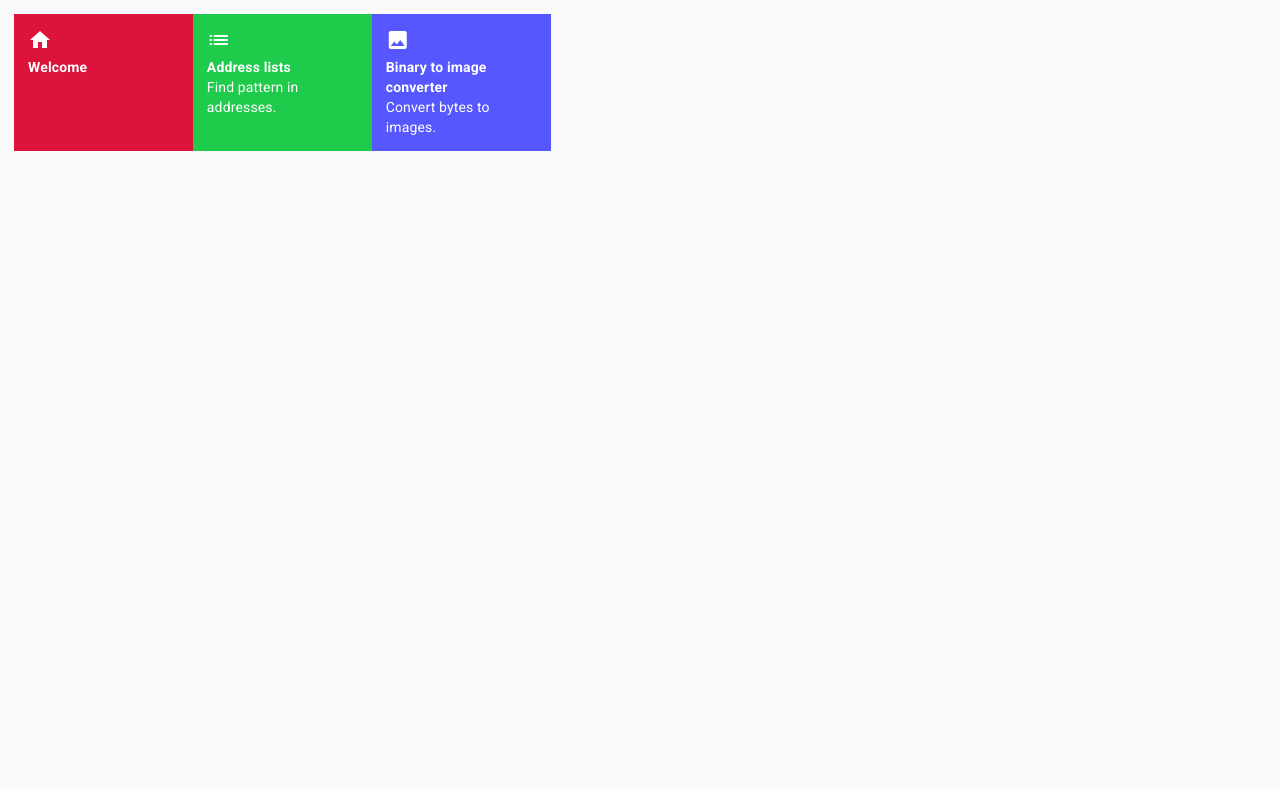
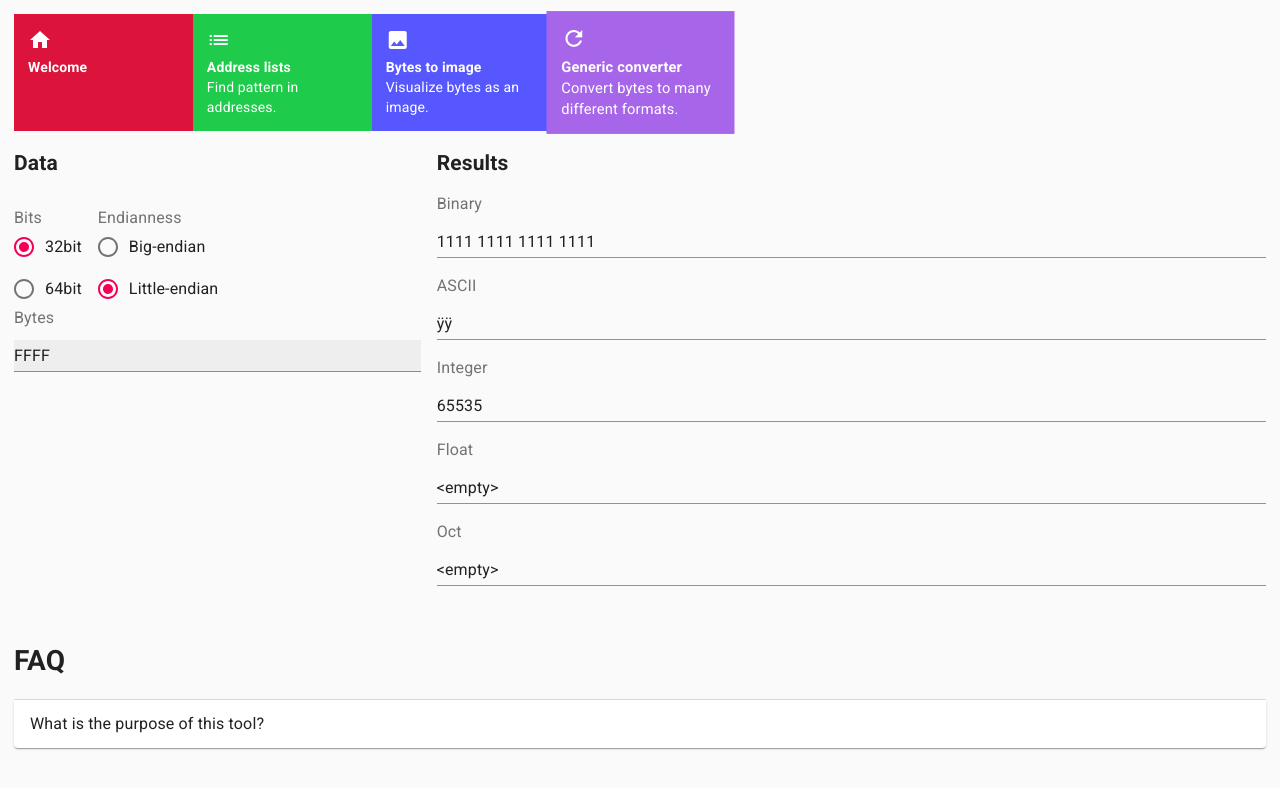
Before and after one commit to maluramichael/re-web-tools, a React (Create React App) app: page /generic-converter in a window 1280 px wide. Shown: the top 788 px of the page. Built offline with nearby package versions, Linux system fonts and the light colour scheme.

Commit message:
Add a generic byte conversion tool

```diff
--- a/src/app.jsx
+++ b/src/app.jsx
@@ -3,16 +3,18 @@ import {
   BrowserRouter as Router,
   Route,
   Switch
-} from 'react-router-dom';
+}            from 'react-router-dom';
 
-import CssBaseline from '@material-ui/core/CssBaseline';
+import CssBaseline      from '@material-ui/core/CssBaseline';
 import MuiThemeProvider from '@material-ui/core/styles/MuiThemeProvider';
-import theme from './theme';
+import theme            from './theme';
 
-import {Home} from './routes/home';
-import {AddressList} from './routes/address-list';
-import {BinaryConverter} from './routes/binary-converter';
-import {Navigation} from './navigation';
+import { Home }             from './routes/home';
+import { AddressList }      from './routes/address-list';
+import { BinaryConverter }  from './routes/binary-converter';
+import { GenericConverter } from './routes/generic-converter';
+
+import { Navigation } from './navigation';
 
 import './app.scss';
 
@@ -31,6 +33,9 @@ function App() {
               <Route path="/binary-converter">
                 <BinaryConverter/>
               </Route>
+              <Route path="/generic-converter">
+                <GenericConverter/>
+              </Route>
               <Route path="/">
                 <Home/>
               </Route>
--- /dev/null
+++ b/src/conversions/asciiConversion.jsx
@@ -0,0 +1,65 @@
+import { Conversion } from './conversion';
+
+export class BinaryConversion extends Conversion {
+  constructor() {
+    super();
+    this.name = 'Binary';
+  }
+
+  convert = (input, endianness) => {
+    let chunks = [];
+    for (let i = 0; i < input.length; i++) {
+      chunks.push((parseInt(input[i], 16) >>> 0).toString(2).padStart(4, '0'));
+    }
+    return chunks.join(' ');
+  };
+}
+
+export class AsciiConversion extends Conversion {
+  constructor() {
+    super();
+    this.name = 'ASCII';
+  }
+
+  convert = (input, endianness) => {
+    let chunks = [];
+    for (let i = 0; i < Math.floor(input.length / 2) * 2; i += 2) {
+      chunks.push(String.fromCharCode(parseInt(input[i] + input[i + 1], 16)));
+    }
+    return chunks.join('');
+  };
+}
+
+export class IntegerConversion extends Conversion {
+  constructor() {
+    super();
+    this.name = 'Integer';
+  }
+
+  convert = (input, endianness) => {
+    return parseInt(input, 16);
+  };
+}
+
+export class FloatConversion extends Conversion {
+  constructor() {
+    super();
+    this.name = 'Float';
+  }
+
+  convert = (input) => {
+    // TODO
+    return null;
+  };
+}
+
+export class OctConversion extends Conversion {
+  constructor() {
+    super();
+    this.name = 'Oct';
+  }
+
+  convert = (input) => {
+    return parseInt(input, 8);
+  };
+}
--- /dev/null
+++ b/src/conversions/conversion.jsx
@@ -0,0 +1,14 @@
+export class Conversion {
+
+  constructor() {
+    this.name = 'Conversion';
+  }
+
+  convert = (input, endianness) => {
+    return input;
+  };
+
+  parse = (input) => {
+    return input;
+  };
+}
--- a/src/navigation.jsx
+++ b/src/navigation.jsx
@@ -1,20 +1,21 @@
-import React from "react";
-import { NavLink } from "react-router-dom";
+import React       from 'react';
+import { NavLink } from 'react-router-dom';
 
-import Icon from "@material-ui/core/Icon";
+import Icon from '@material-ui/core/Icon';
 
-import { Meta as AddressListMeta } from "./routes/address-list";
-import { Meta as BinaryConverterMeta } from "./routes/binary-converter";
+import { Meta as AddressListMeta }      from './routes/address-list';
+import { Meta as BinaryConverterMeta }  from './routes/binary-converter';
+import { Meta as GenericConverterMeta } from './routes/generic-converter';
 
-import "./navigation.scss";
+import './navigation.scss';
 
 function FeatureLink({ to, icon, title, description, color, ...props }) {
   return (
     <NavLink
       to={to}
-      className={"link"}
-      style={{ "--background-color": color }}
-      activeClassName={"active"}
+      className={'link'}
+      style={{ '--background-color': color }}
+      activeClassName={'active'}
       {...props}
     >
       <Icon>{icon}</Icon>
@@ -36,12 +37,19 @@ export function Navigation() {
         color={AddressListMeta.color}
       />
       <FeatureLink
-        to={"/binary-converter"}
-        icon={"image"}
+        to={'/binary-converter'}
+        icon={'image'}
         title={BinaryConverterMeta.title}
         description={BinaryConverterMeta.description}
         color={BinaryConverterMeta.color}
       />
+      <FeatureLink
+        to={'/generic-converter'}
+        icon={'refresh'}
+        title={GenericConverterMeta.title}
+        description={GenericConverterMeta.description}
+        color={GenericConverterMeta.color}
+      />
     </nav>
   );
 }
--- a/src/routes/binary-converter/index.jsx
+++ b/src/routes/binary-converter/index.jsx
@@ -15,12 +15,12 @@ import ExpansionPanelSummary from '@material-ui/core/ExpansionPanelSummary';
 import Typography            from '@material-ui/core/Typography';
 import ExpansionPanelDetails from '@material-ui/core/ExpansionPanelDetails';
 
-import * as _ from 'ramda';
-import {useStyles} from '../../theme';
+import * as _        from 'ramda';
+import { useStyles } from '../../theme';
 
 export const Meta = {
-  title: 'Binary to image converter',
-  description: 'Convert bytes to images.',
+  title: 'Bytes to image',
+  description: 'Visualize bytes as an image.',
   color: '#5757FF'
 };
 
--- /dev/null
+++ b/src/routes/generic-converter/index.jsx
@@ -0,0 +1,118 @@
+import React, { useState } from 'react';
+
+import Grid                  from '@material-ui/core/Grid';
+import InputLabel            from '@material-ui/core/InputLabel';
+import TextField             from '@material-ui/core/TextField';
+import ExpansionPanel        from '@material-ui/core/ExpansionPanel';
+import ExpansionPanelSummary from '@material-ui/core/ExpansionPanelSummary';
+import Typography            from '@material-ui/core/Typography';
+import ExpansionPanelDetails from '@material-ui/core/ExpansionPanelDetails';
+import FormControlLabel      from '@material-ui/core/FormControlLabel';
+import RadioGroup            from '@material-ui/core/RadioGroup';
+import FormLabel             from '@material-ui/core/FormLabel';
+import Radio                 from '@material-ui/core/Radio';
+import FormControl           from '@material-ui/core/FormControl';
+
+import { useStyles } from '../../theme';
+
+import {
+  AsciiConversion,
+  BinaryConversion,
+  FloatConversion,
+  IntegerConversion,
+  OctConversion
+} from '../../conversions/asciiConversion';
+
+export const Meta = {
+  title: 'Generic converter',
+  description: 'Convert bytes to many different formats.',
+  color: '#a765e9'
+};
+
+const conversions = [
+  new BinaryConversion(),
+  new AsciiConversion(),
+  new IntegerConversion(),
+  new FloatConversion(),
+  new OctConversion()
+];
+
+function cleanInput(byteString) {
+  // return (byteString || '').replace(/[^a-f0-9]+/gi, '').toUpperCase();
+  return (byteString || '');
+}
+
+export const GenericConverter = () => {
+
+  // -- Hooks
+  const classes = useStyles();
+
+  // -- States
+  const [input, setInput] = useState('FFFF');
+  const [endianness, setEndianness] = useState('le');
+  const [bits, setBits] = useState('32');
+
+  // Rendering
+  return (
+    <div>
+      <Grid container spacing={2}>
+        <Grid item xs={4}>
+          <h2>Data</h2>
+          <FormControl>
+            <FormLabel component="legend">Bits</FormLabel>
+            <RadioGroup aria-label="bits" name="bits" value={bits}
+                        onChange={(e) => setBits(e.target.value)}>
+              <FormControlLabel value={'32'} control={<Radio/>} label="32bit"/>
+              <FormControlLabel value={'64'} control={<Radio/>} label="64bit"/>
+            </RadioGroup>
+          </FormControl>
+          <FormControl>
+            <FormLabel component="legend">Endianness</FormLabel>
+            <RadioGroup aria-label="endianness" name="endianness" value={endianness}
+                        onChange={(e) => setEndianness(e.target.value)}>
+              <FormControlLabel value="be" control={<Radio/>} label="Big-endian"/>
+              <FormControlLabel value="le" control={<Radio/>} label="Little-endian"/>
+            </RadioGroup>
+          </FormControl>
+
+          <InputLabel>Bytes</InputLabel>
+          <TextField fullWidth={true}
+                     className={classes.textarea}
+                     onChange={e => setInput(cleanInput(e.target.value))}
+                     value={input}
+                     margin="normal"
+          />
+        </Grid>
+
+        <Grid item xs={8}>
+          <h2>Results</h2>
+          <Grid item container>
+            {conversions.map(({ name, convert, parse }) => {
+              return <Grid item xs={12} key={name}>
+                <InputLabel>{name}</InputLabel>
+                <TextField fullWidth={true} value={convert(input, endianness) || '<empty>'}/>
+                <br/>
+                <br/>
+              </Grid>;
+            })}
+          </Grid>
+        </Grid>
+
+        <Grid item xs={12}>
+          <h1>FAQ</h1>
+          <ExpansionPanel>
+            <ExpansionPanelSummary aria-controls="panel1a-content" id="panel1a-header">
+              <Typography>What is the purpose of this tool?</Typography>
+            </ExpansionPanelSummary>
+            <ExpansionPanelDetails>
+              <Typography>
+                Lorem ipsum dolor sit amet, consectetur adipiscing elit. Suspendisse malesuada lacus ex,
+                sit amet blandit leo lobortis eget.
+              </Typography>
+            </ExpansionPanelDetails>
+          </ExpansionPanel>
+        </Grid>
+      </Grid>
+    </div>
+  );
+};
```
